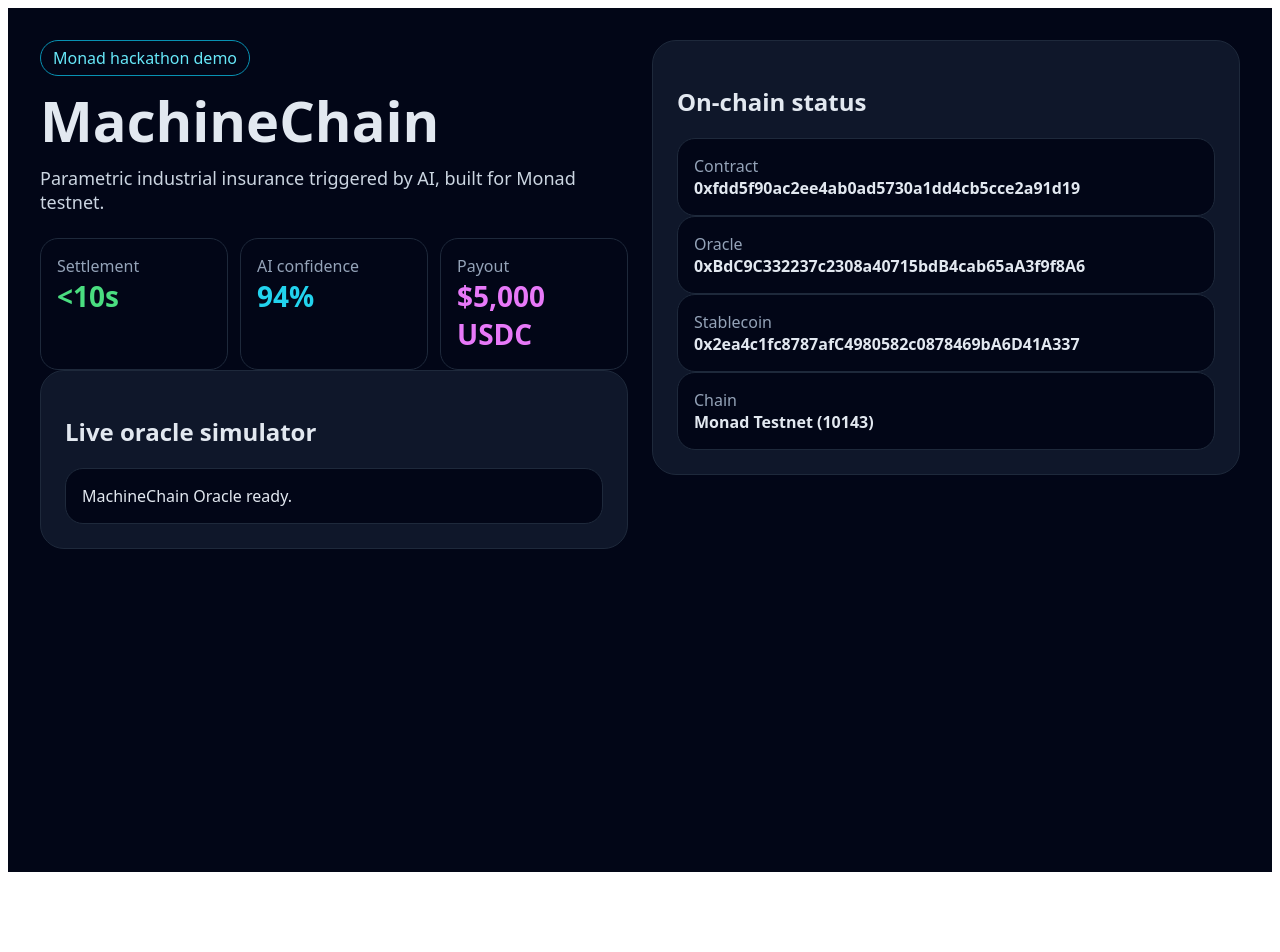
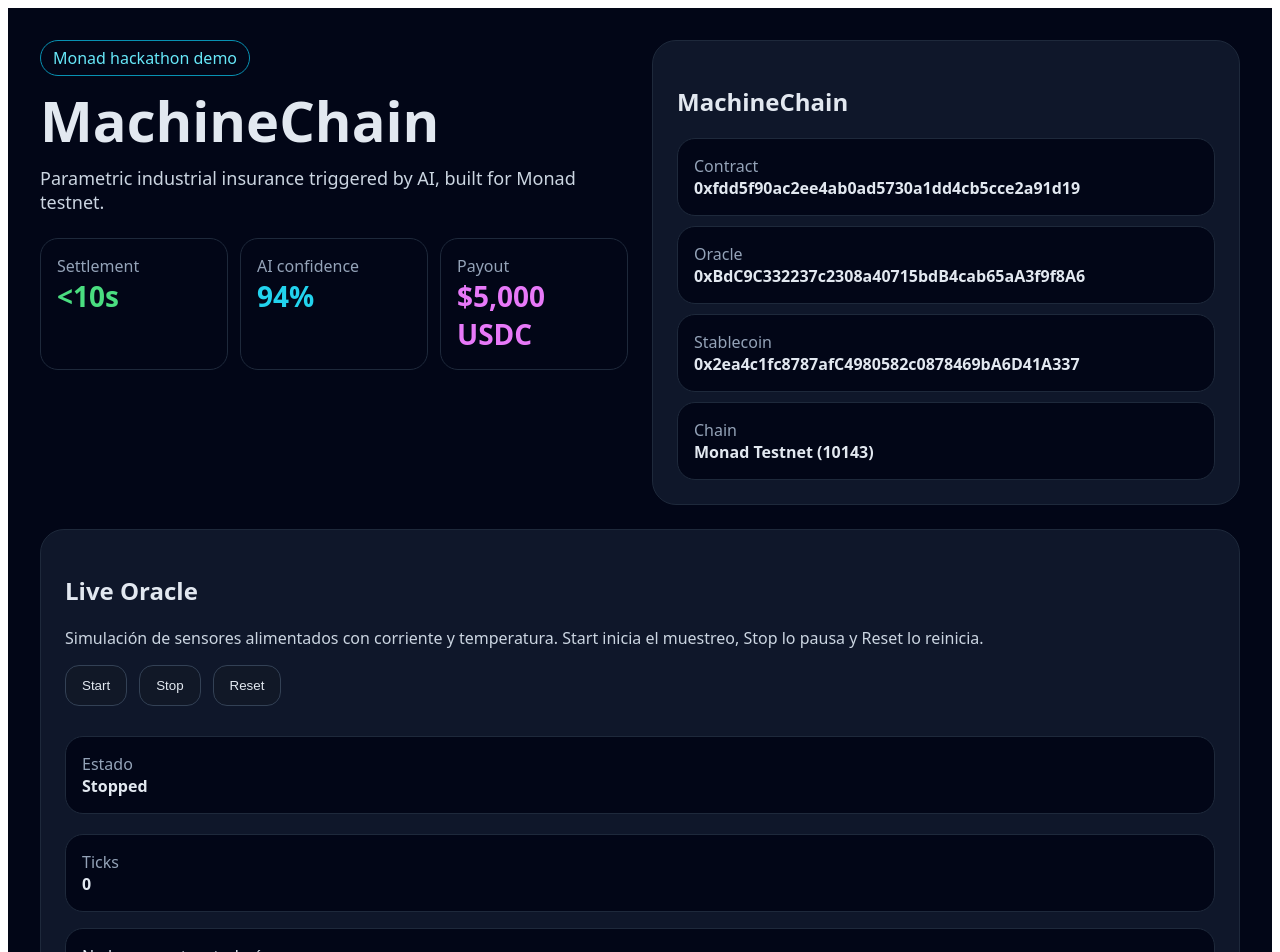
Before and after one commit to yaus40393/MONAD_BLITZ, a Next.js app: page / in a window 1280 px wide. Shown: the top 952 px of the page. Before the commit the page ends 880 px from the top, so only its background shows below. Built offline with nearby package versions, Linux system fonts and the light colour scheme.

Commit message:
fix: add typed sensor status

```diff
--- a/app/page.tsx
+++ b/app/page.tsx
@@ -1,7 +1,6 @@
 'use client';
 
-import { useState } from 'react';
-import { createPublicClient, http } from 'viem';
+import { useMemo, useState } from 'react';
 
 const MACHINECHAIN = {
   address: '0xfdd5f90ac2ee4ab0ad5730a1dd4cb5cce2a91d19',
@@ -18,28 +17,48 @@
   testnet: true,
 } as const;
 
-const abi = [
-  { type: 'function', stateMutability: 'view', name: 'owner', inputs: [], outputs: [{ type: 'address' }] },
-  { type: 'function', stateMutability: 'view', name: 'oracle', inputs: [], outputs: [{ type: 'address' }] },
-  { type: 'function', stateMutability: 'view', name: 'stablecoin', inputs: [], outputs: [{ type: 'address' }] },
-  { type: 'function', stateMutability: 'nonpayable', name: 'createPolicy', inputs: [
-    { name: 'equipmentId', type: 'bytes32' },
-    { name: 'plant', type: 'address' },
-    { name: 'coverageAmount', type: 'uint256' },
-    { name: 'durationDays', type: 'uint256' },
-  ], outputs: [] },
-  { type: 'function', stateMutability: 'nonpayable', name: 'triggerClaim', inputs: [
-    { name: 'equipmentId', type: 'bytes32' },
-    { name: 'claimId', type: 'bytes32' },
-    { name: 'confidenceScore', type: 'uint8' },
-    { name: 'failureType', type: 'string' },
-  ], outputs: [] },
-] as const;
+type Reading = {
+  t: number;
+  current: string;
+  temperature: string;
+  status: 'normal' | 'spike';
+};
 
 export default function Page() {
-  const [log, setLog] = useState<string[]>(['MachineChain Oracle ready.']);
+  const [running, setRunning] = useState(false);
+  const [tick, setTick] = useState(0);
+  const [readings, setReadings] = useState<Reading[]>([]);
 
-  const push = (msg: string) => setLog((prev) => [msg, ...prev].slice(0, 10));
+  useMemo(() => {
+    if (!running) return undefined;
+    const id = setInterval(() => {
+      setTick((prev) => {
+        const next = prev + 1;
+        const current = (11.5 + Math.random() * 1.5).toFixed(2);
+        const temperature = (58 + Math.random() * 8).toFixed(1);
+        const status: 'normal' | 'spike' = next === 10 ? 'spike' : 'normal';
+        setReadings((items) => [
+          {
+            t: next,
+            current,
+            temperature,
+            status,
+          },
+          ...items,
+        ].slice(0, 12));
+        return next;
+      });
+    }, 1000);
+    return () => clearInterval(id);
+  }, [running]);
+
+  const start = () => setRunning(true);
+  const stop = () => setRunning(false);
+  const reset = () => {
+    setRunning(false);
+    setTick(0);
+    setReadings([]);
+  };
 
   return (
     <main style={{ minHeight: '100vh', background: '#020617', color: '#e2e8f0', padding: '32px', fontFamily: 'ui-sans-serif, system-ui' }}>
@@ -51,21 +70,14 @@
             <p style={{ fontSize: 18, color: '#cbd5e1' }}>Parametric industrial insurance triggered by AI, built for Monad testnet.</p>
 
             <div style={{ display: 'grid', gridTemplateColumns: 'repeat(3, 1fr)', gap: 12, marginTop: 24 }}>
-              <Card title="Settlement" value="<10s" color="#4ade80" />
+              <Card title="Settlement" value="&lt;10s" color="#4ade80" />
               <Card title="AI confidence" value="94%" color="#22d3ee" />
               <Card title="Payout" value="$5,000 USDC" color="#e879f9" />
-            </div>
-
-            <div style={box}>
-              <h2>Live oracle simulator</h2>
-              <div style={{ display: 'grid', gap: 8, marginTop: 12 }}>
-                {log.map((x, i) => <Line key={i} text={x} />)}
-              </div>
             </div>
           </div>
 
           <aside style={box}>
-            <h2>On-chain status</h2>
+            <h2>MachineChain</h2>
             <Info label="Contract" value={MACHINECHAIN.address} />
             <Info label="Oracle" value={MACHINECHAIN.oracle} />
             <Info label="Stablecoin" value={MACHINECHAIN.stablecoin} />
@@ -73,6 +85,22 @@
           </aside>
         </section>
 
+        <section style={box}>
+          <h2>Live Oracle</h2>
+          <p style={{ color: '#cbd5e1' }}>Simulación de sensores alimentados con corriente y temperatura. Start inicia el muestreo, Stop lo pausa y Reset lo reinicia.</p>
+          <div style={{ display: 'flex', gap: 12, marginTop: 12, flexWrap: 'wrap' }}>
+            <button onClick={start} style={btn}>Start</button>
+            <button onClick={stop} style={btn}>Stop</button>
+            <button onClick={reset} style={btn}>Reset</button>
+          </div>
+          <div style={{ marginTop: 20, display: 'grid', gap: 10 }}>
+            <Info label="Estado" value={running ? 'Sampling sensors...' : 'Stopped'} />
+            <Info label="Ticks" value={String(tick)} />
+          </div>
+          <div style={{ display: 'grid', gap: 8, marginTop: 16 }}>
+            {readings.length ? readings.map((r) => <ReadingRow key={r.t} reading={r} />) : <div style={mini}>No hay muestras todavía.</div>}
+          </div>
+        </section>
       </div>
     </main>
   );
@@ -81,10 +109,13 @@
 function Card({ title, value, color }: { title: string; value: string; color: string }) {
   return <div style={{ ...mini, borderColor: '#1e293b' }}><div style={{ color: '#94a3b8' }}>{title}</div><div style={{ color, fontSize: 28, fontWeight: 700 }}>{value}</div></div>;
 }
-function Info({ label, value }: { label: string; value: string }) { return <div style={mini}><div style={{ color: '#94a3b8' }}>{label}</div><div style={{ wordBreak: 'break-all', fontWeight: 600 }}>{value}</div></div>; }
-function Line({ text }: { text: string }) { return <div style={mini}>{text}</div>; }
+function Info({ label, value }: { label: string; value: string }) { return <div style={{ ...mini, marginTop: 10 }}><div style={{ color: '#94a3b8' }}>{label}</div><div style={{ wordBreak: 'break-all', fontWeight: 600 }}>{value}</div></div>; }
+function ReadingRow({ reading }: { reading: Reading }) {
+  return <div style={{ ...mini, borderColor: reading.status === 'spike' ? '#f59e0b' : '#1e293b' }}>
+    <b>t={reading.t}</b> · corriente {reading.current}A · temp {reading.temperature}°C {reading.status === 'spike' ? '· SPIKE' : ''}
+  </div>;
+}
 
 const box: React.CSSProperties = { border: '1px solid #1e293b', background: '#0f172a', borderRadius: 24, padding: 24 };
 const mini: React.CSSProperties = { border: '1px solid #1e293b', background: '#020617', borderRadius: 18, padding: 16 };
-const panel: React.CSSProperties = { ...mini, marginTop: 12 };
-const btn: React.CSSProperties = { padding: '12px 16px', borderRadius: 14, border: '1px solid #334155', background: '#111827', color: '#e2e8f0', cursor: 'pointer', marginTop: 8 };
+const btn: React.CSSProperties = { padding: '12px 16px', borderRadius: 14, border: '1px solid #334155', background: '#111827', color: '#e2e8f0', cursor: 'pointer' };
```
